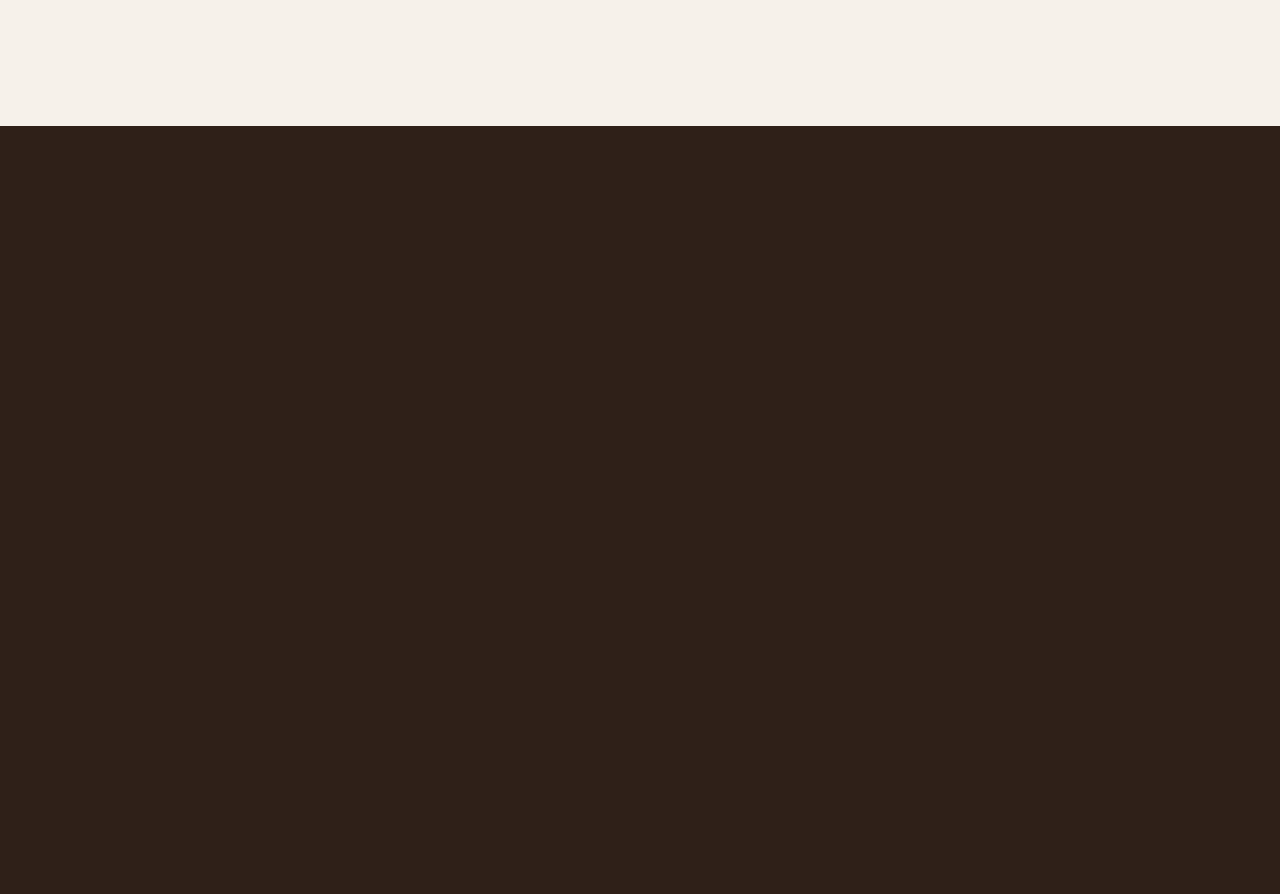
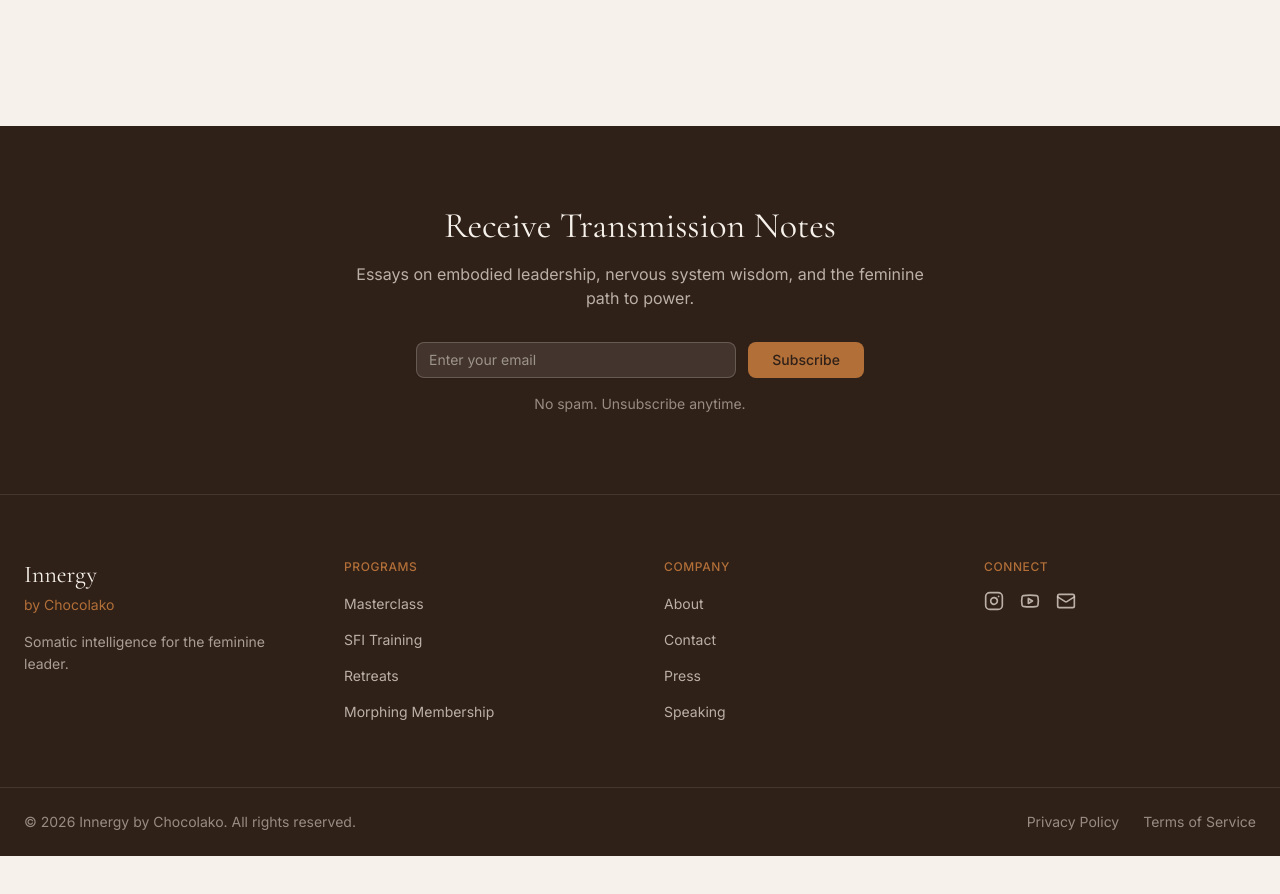
Before and after one commit to b17z/chocolako-site, a Next.js app: page / in a window 1280 px wide. Shown: the part 6400-7294 px from the top of the page. After the commit the page ends 7256 px from the top, so only its background shows below. Built offline with nearby package versions, Linux system fonts and the light colour scheme.

Commit message:
(feat): add Footer section, complete homepage structure
Add Footer with email signup, 4-column navigation, social icons, and copyright.
Completes all 9 homepage sections.

```diff
--- a/app/page.tsx
+++ b/app/page.tsx
@@ -6,6 +6,7 @@ import { Methodology } from "@/components/sections/Methodology"
 import { Testimonials } from "@/components/sections/Testimonials"
 import { Founder } from "@/components/sections/Founder"
 import { ShopPreview } from "@/components/sections/ShopPreview"
+import { Footer } from "@/components/sections/Footer"
 
 export default function Home() {
   return (
@@ -18,7 +19,7 @@ export default function Home() {
       <Testimonials />
       <Founder />
       <ShopPreview />
-      <div className="h-screen bg-espresso" />
+      <Footer />
     </main>
   )
 }
--- /dev/null
+++ b/components/sections/Footer.tsx
@@ -0,0 +1,158 @@
+"use client"
+
+import { Input } from "@/components/ui/input"
+import { Button } from "@/components/ui/button"
+import { Instagram, Youtube, Mail } from "lucide-react"
+
+const programLinks = [
+  { label: "Masterclass", href: "#" },
+  { label: "SFI Training", href: "#" },
+  { label: "Retreats", href: "#" },
+  { label: "Morphing Membership", href: "#" },
+]
+
+const companyLinks = [
+  { label: "About", href: "#" },
+  { label: "Contact", href: "#" },
+  { label: "Press", href: "#" },
+  { label: "Speaking", href: "#" },
+]
+
+const socialLinks = [
+  { icon: Instagram, label: "Instagram", href: "#" },
+  { icon: Youtube, label: "YouTube", href: "#" },
+  { icon: Mail, label: "Email", href: "#" },
+]
+
+export function Footer() {
+  return (
+    <footer className="bg-espresso text-bone">
+      {/* Email Signup Section */}
+      <div className="border-b border-bone/10">
+        <div className="max-w-7xl mx-auto px-6 py-16 md:py-20">
+          <div className="max-w-xl mx-auto text-center">
+            <h2 className="font-serif text-3xl md:text-4xl mb-4">
+              Receive Transmission Notes
+            </h2>
+            <p className="text-sand/80 mb-8">
+              Essays on embodied leadership, nervous system wisdom, and the
+              feminine path to power.
+            </p>
+            <form
+              onSubmit={(e) => e.preventDefault()}
+              className="flex flex-col sm:flex-row gap-3 max-w-md mx-auto"
+            >
+              <Input
+                type="email"
+                placeholder="Enter your email"
+                className="flex-1 bg-bone/10 border-bone/20 text-bone placeholder:text-bone/50 focus-visible:border-gold focus-visible:ring-gold/30"
+              />
+              <Button className="bg-gold hover:bg-gold/90 text-espresso font-medium px-6">
+                Subscribe
+              </Button>
+            </form>
+            <p className="text-sand/60 text-sm mt-4">
+              No spam. Unsubscribe anytime.
+            </p>
+          </div>
+        </div>
+      </div>
+
+      {/* Navigation Grid */}
+      <div className="max-w-7xl mx-auto px-6 py-12 md:py-16">
+        <div className="grid grid-cols-2 md:grid-cols-4 gap-8 md:gap-12">
+          {/* Brand Column */}
+          <div className="col-span-2 md:col-span-1">
+            <h3 className="font-serif text-2xl text-bone">Innergy</h3>
+            <p className="text-gold text-sm mt-1">by Chocolako</p>
+            <p className="text-sand/70 text-sm mt-4 leading-relaxed">
+              Somatic intelligence for the feminine leader.
+            </p>
+          </div>
+
+          {/* Programs Column */}
+          <div>
+            <h4 className="text-gold uppercase tracking-wider text-xs font-medium mb-4">
+              Programs
+            </h4>
+            <ul className="space-y-3">
+              {programLinks.map((link) => (
+                <li key={link.label}>
+                  <a
+                    href={link.href}
+                    className="text-sand/80 hover:text-bone transition-colors text-sm"
+                  >
+                    {link.label}
+                  </a>
+                </li>
+              ))}
+            </ul>
+          </div>
+
+          {/* Company Column */}
+          <div>
+            <h4 className="text-gold uppercase tracking-wider text-xs font-medium mb-4">
+              Company
+            </h4>
+            <ul className="space-y-3">
+              {companyLinks.map((link) => (
+                <li key={link.label}>
+                  <a
+                    href={link.href}
+                    className="text-sand/80 hover:text-bone transition-colors text-sm"
+                  >
+                    {link.label}
+                  </a>
+                </li>
+              ))}
+            </ul>
+          </div>
+
+          {/* Connect Column */}
+          <div>
+            <h4 className="text-gold uppercase tracking-wider text-xs font-medium mb-4">
+              Connect
+            </h4>
+            <div className="flex gap-4">
+              {socialLinks.map((social) => (
+                <a
+                  key={social.label}
+                  href={social.href}
+                  aria-label={social.label}
+                  className="text-sand/80 hover:text-gold transition-colors"
+                >
+                  <social.icon className="w-5 h-5" />
+                </a>
+              ))}
+            </div>
+          </div>
+        </div>
+      </div>
+
+      {/* Bottom Bar */}
+      <div className="border-t border-bone/10">
+        <div className="max-w-7xl mx-auto px-6 py-6">
+          <div className="flex flex-col md:flex-row justify-between items-center gap-4">
+            <p className="text-sand/60 text-sm">
+              &copy; 2026 Innergy by Chocolako. All rights reserved.
+            </p>
+            <div className="flex gap-6">
+              <a
+                href="#"
+                className="text-sand/60 hover:text-bone transition-colors text-sm"
+              >
+                Privacy Policy
+              </a>
+              <a
+                href="#"
+                className="text-sand/60 hover:text-bone transition-colors text-sm"
+              >
+                Terms of Service
+              </a>
+            </div>
+          </div>
+        </div>
+      </div>
+    </footer>
+  )
+}
--- /dev/null
+++ b/components/ui/input.tsx
@@ -0,0 +1,21 @@
+import * as React from "react"
+
+import { cn } from "@/lib/utils"
+
+function Input({ className, type, ...props }: React.ComponentProps<"input">) {
+  return (
+    <input
+      type={type}
+      data-slot="input"
+      className={cn(
+        "file:text-foreground placeholder:text-muted-foreground selection:bg-primary selection:text-primary-foreground dark:bg-input/30 border-input h-9 w-full min-w-0 rounded-md border bg-transparent px-3 py-1 text-base shadow-xs transition-[color,box-shadow] outline-none file:inline-flex file:h-7 file:border-0 file:bg-transparent file:text-sm file:font-medium disabled:pointer-events-none disabled:cursor-not-allowed disabled:opacity-50 md:text-sm",
+        "focus-visible:border-ring focus-visible:ring-ring/50 focus-visible:ring-[3px]",
+        "aria-invalid:ring-destructive/20 dark:aria-invalid:ring-destructive/40 aria-invalid:border-destructive",
+        className
+      )}
+      {...props}
+    />
+  )
+}
+
+export { Input }
```
